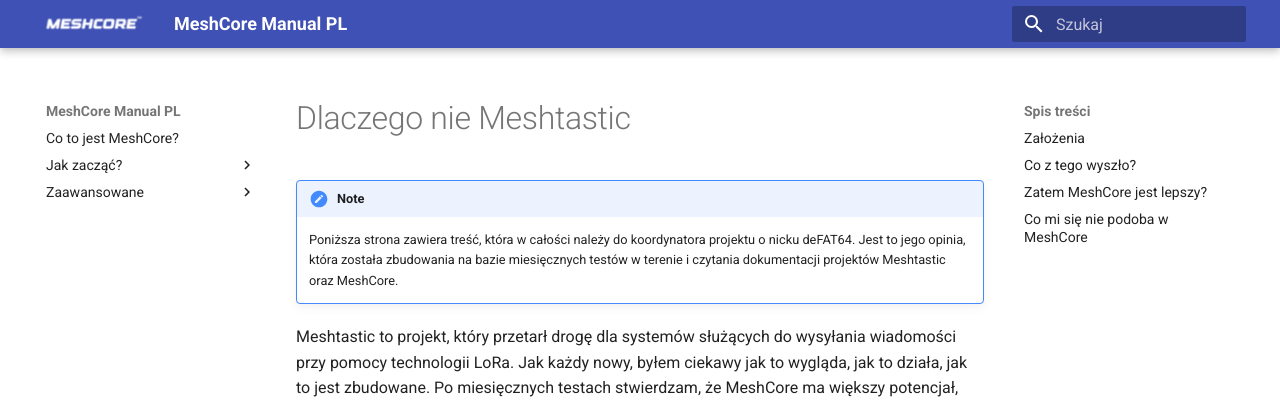
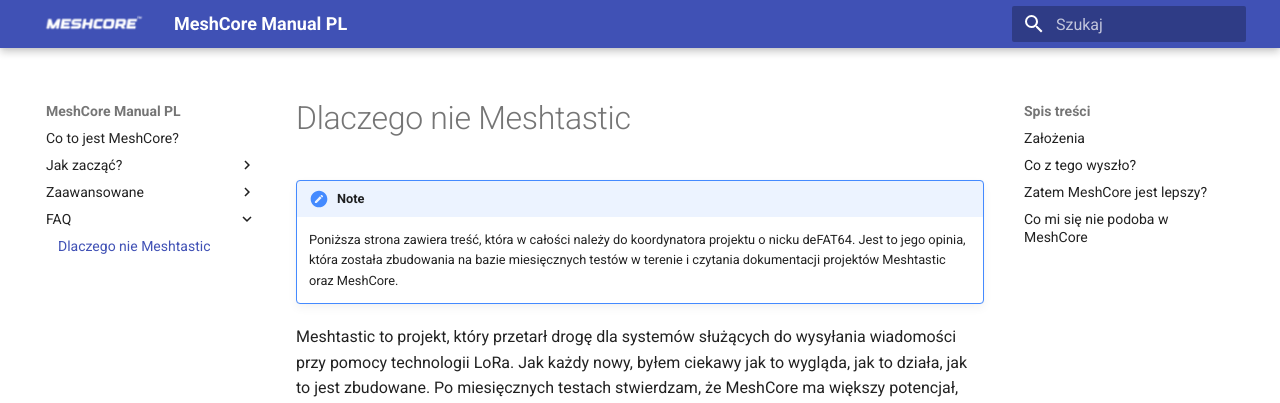
Before and after one commit to deFAT64/meshcore-manual-pl, an MkDocs documentation site: the page built from docs/faq/dlaczegoNieMeshtastic.md, in a window 1280 px wide. Shown: the top 403 px of the page. Built offline with MkDocs 1.6.1 and Material for MkDocs 9.7.7, drawn with Linux system fonts in a browser that asks for light colours.

Commit message:
Update mkdocs.yml

```diff
--- a/mkdocs.yml
+++ b/mkdocs.yml
@@ -17,6 +17,8 @@ nav:
     - 'Duty cycle': './zaawansowane/dutyCycle.md'
     - 'Repeatery':
       - 'Dobre praktyki przy budowaniu repeaterów': './zaawansowane/repeater/jakBudowacRepeatery.md'
+  - 'FAQ':
+    - 'Dlaczego nie Meshtastic': './faq/dlaczegoNieMeshtastic.md'
 theme:
   name: material
   logo: assets/meshcore.png
```
